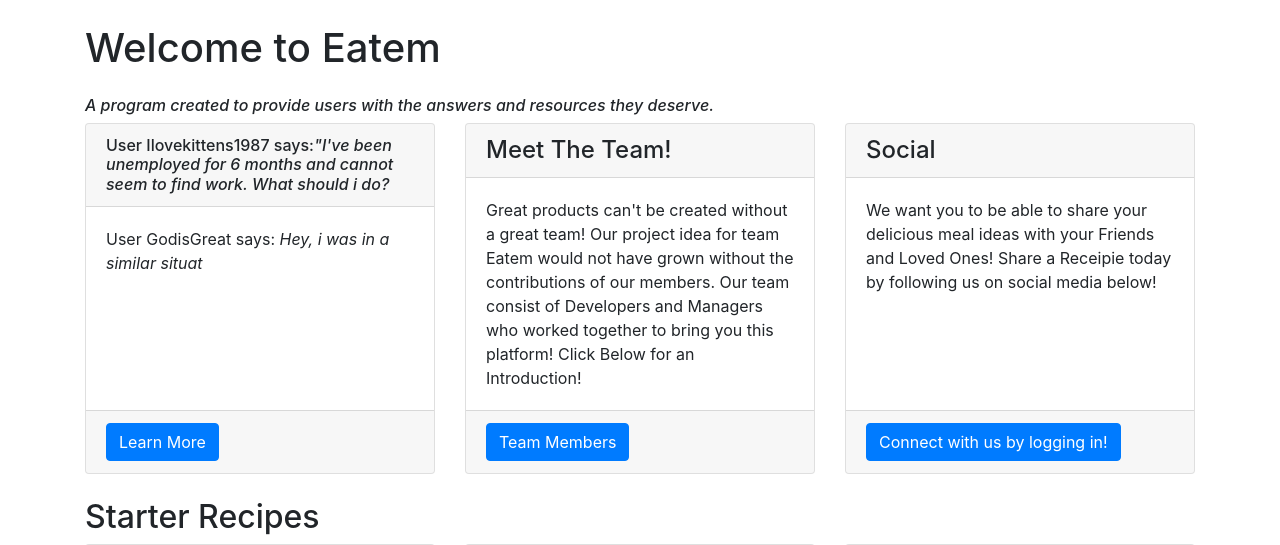
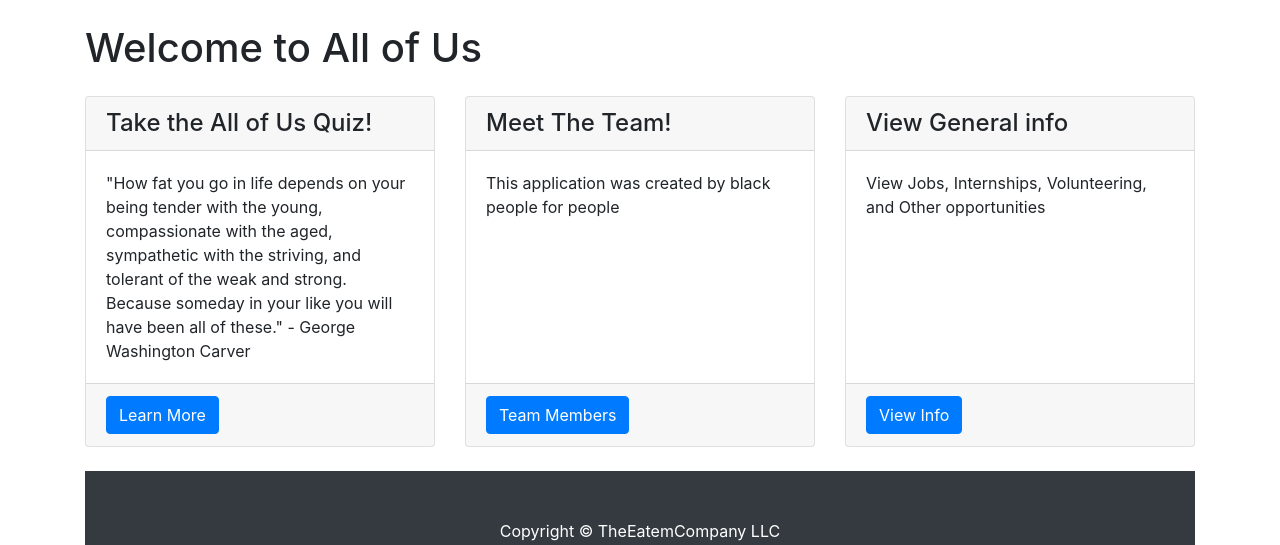
Before and after one commit to ahmadthegoat/Helpme, a Flask app: page / in a window 1280 px wide. Shown: the part 576-1121 px from the top of the page. Run offline with Flask 2, Linux system fonts and the light colour scheme; some libraries are stand-ins or nearby versions.

Commit message:
Changing path for resources

```diff
--- a/app.py
+++ b/app.py
@@ -9,7 +9,16 @@ Bootstrap(app)
 def index():
     return flask.render_template("index.html")
 
+
+@app.route('/resources')
+def resources():
+    return flask.render_template("base.html")
+
+
 app.run(
     port=int(os.getenv('PORT', 8085)),
     host=os.getenv('IP', '127.0.0.1')
 )
+
+if __name__ == '__main__':
+    app.run(debug=True)
--- a/templates/index.html
+++ b/templates/index.html
@@ -69,10 +69,10 @@
         </div>
         <!-- Slide Three - Set the background image for this slide in the line below -->
         <div class="carousel-item" style="background-image: url('https://www.dinneratthezoo.com/wp-content/uploads/2015/08/shrimp-tacos-with-mango-salsa-5.jpg')">
-          <div class="carousel-caption d-none d-md-block">
-            <h3>Dinner</h3>
-            <p></p>
-          </div>
+<!--          <div class="carousel-caption d-none d-md-block">-->
+<!--            <h3>Dinner</h3>-->
+<!--            <p></p>-->
+<!--          </div>-->
         </div>
       </div>
       <a class="carousel-control-prev" href="#carouselExampleIndicators" role="button" data-slide="prev">
@@ -89,16 +89,18 @@
   <!-- Page Content -->
   <div class="container">
 
-    <h1 class="my-4">Welcome to Eatem</h1>
-    <h6><i>A program created to provide users with the answers and resources they deserve.</i></h6>
+    <h1 class="my-4">Welcome to All of Us</h1>
 
     <!-- Marketing Icons Section -->
     <div class="row">
       <div class="col-lg-4 mb-4">
         <div class="card h-100">
-          <h6 class="card-header">User Ilovekittens1987 says:<i>"I've been unemployed for 6 months and cannot seem to find work. What should i do?</i></h6>
+          <h4 class="card-header">Take the All of Us Quiz!</h4>
           <div class="card-body">
-            <p class="card-text">User GodisGreat says: <i>Hey, i was in a similar situat</i></p>
+            <p class="card-text">"How fat you go in life depends on your being tender with the young,
+            compassionate with the aged, sympathetic with the striving, and tolerant of the weak and strong.
+              Because someday in your like you will have been all of these."
+              - George Washington Carver</p>
           </div>
           <div class="card-footer">
             <a href="/quiz" class="btn btn-primary">Learn More</a>
@@ -109,7 +111,7 @@
         <div class="card h-100">
           <h4 class="card-header">Meet The Team!</h4>
           <div class="card-body">
-            <p class="card-text">Great products can't be created without a great team! Our project idea for team Eatem would not have grown without the contributions of our members. Our team consist of Developers and Managers who worked together to bring you this platform! Click Below for an Introduction!</p>
+            <p class="card-text">This application was created by black people for people</p>
           </div>
           <div class="card-footer">
             <a href="/blog" class="btn btn-primary">Team Members</a>
@@ -118,12 +120,12 @@
       </div>
       <div class="col-lg-4 mb-4">
         <div class="card h-100">
-          <h4 class="card-header">Social</h4>
+          <h4 class="card-header">View General info</h4>
           <div class="card-body">
-            <p class="card-text">We want you to be able to share your delicious meal ideas with your Friends and Loved Ones! Share a Receipie today by following us on social media below!</p>
+            <p class="card-text">View Jobs, Internships, Volunteering, and Other opportunities</p>
           </div>
           <div class="card-footer">
-            <a href="/login" class="btn btn-primary">Connect with us by logging in!</a>
+            <a href="/resources" class="btn btn-primary">View Info</a>
           </div>
         </div>
       </div>
@@ -131,76 +133,76 @@
     <!-- /.row -->
 
     <!-- Portfolio Section -->
-    <h2>Starter Recipes</h2>
+<!--    <h2>Starter Recipes</h2>-->
 
-    <div class="row">
-      <div class="col-lg-4 col-sm-6 portfolio-item">
-        <div class="card h-100">
-          <a href="/starter-recipes"><img class="card-img-top" src={{ image1}} alt=""></a>
-          <div class="card-body">
-            <h4 class="card-title">
-              <a href={{ url1 }}>{{ label1 }}</a>
-            </h4>
-<!--            <p class="card-text">Lorem ipsum dolor sit amet, consectetur adipisicing elit. Amet numquam aspernatur eum quasi sapiente nesciunt? Voluptatibus sit, repellat sequi itaque deserunt, dolores in, nesciunt, illum tempora ex quae? Nihil, dolorem!</p>-->
-          </div>
-        </div>
-      </div>
-      <div class="col-lg-4 col-sm-6 portfolio-item">
-        <div class="card h-100">
-          <a href="/starter-recipes"><img class="card-img-top" src={{image2}} alt=""></a>
-          <div class="card-body">
-            <h4 class="card-title">
-              <a href={{ url2 }}>{{ label2 }}</a>
-            </h4>
+<!--    <div class="row">-->
+<!--      <div class="col-lg-4 col-sm-6 portfolio-item">-->
+<!--        <div class="card h-100">-->
+<!--          <a href="/starter-recipes"><img class="card-img-top" src={{ image1}} alt=""></a>-->
+<!--          <div class="card-body">-->
+<!--            <h4 class="card-title">-->
+<!--              <a href={{ url1 }}>{{ label1 }}</a>-->
+<!--            </h4>-->
+<!--&lt;!&ndash;            <p class="card-text">Lorem ipsum dolor sit amet, consectetur adipisicing elit. Amet numquam aspernatur eum quasi sapiente nesciunt? Voluptatibus sit, repellat sequi itaque deserunt, dolores in, nesciunt, illum tempora ex quae? Nihil, dolorem!</p>&ndash;&gt;-->
+<!--          </div>-->
+<!--        </div>-->
+<!--      </div>-->
+<!--      <div class="col-lg-4 col-sm-6 portfolio-item">-->
+<!--        <div class="card h-100">-->
+<!--          <a href="/starter-recipes"><img class="card-img-top" src={{image2}} alt=""></a>-->
+<!--          <div class="card-body">-->
+<!--            <h4 class="card-title">-->
+<!--              <a href={{ url2 }}>{{ label2 }}</a>-->
+<!--            </h4>-->
 
-          </div>
-        </div>
-      </div>
-      <div class="col-lg-4 col-sm-6 portfolio-item">
-        <div class="card h-100">
-          <a href="/starter-recipes"><img class="card-img-top" src={{image3}} alt=""></a>
-          <div class="card-body">
-            <h4 class="card-title">
-              <a href={{ url3 }}>{{ label3 }}</a>
-            </h4>
-<!--            <p class="card-text">Lorem ipsum dolor sit amet, consectetur adipisicing elit. Quos quisquam, error quod sed cumque, odio distinctio velit nostrum temporibus necessitatibus et facere atque iure perspiciatis mollitia recusandae vero vel quam!</p>-->
-          </div>
-        </div>
-      </div>
-      <div class="col-lg-4 col-sm-6 portfolio-item">
-        <div class="card h-100">
-          <a href="/starter-recipes"><img class="card-img-top" src={{image4}} alt=""></a>
-          <div class="card-body">
-            <h4 class="card-title">
-              <a href={{url4}}>{{label4}}</a>
-            </h4>
-<!--            <p class="card-text">Lorem ipsum dolor sit amet, consectetur adipiscing elit. Nam viverra euismod odio, gravida pellentesque urna varius vitae.</p>-->
-          </div>
-        </div>
-      </div>
-      <div class="col-lg-4 col-sm-6 portfolio-item">
-        <div class="card h-100">
-          <a href="/starter-recipes"><img class="card-img-top" src={{image5}} alt=""></a>
-          <div class="card-body">
-            <h4 class="card-title">
-              <a href={{url5}}>{{label5}}</a>
-            </h4>
-<!--            <p class="card-text">Lorem ipsum dolor sit amet, consectetur adipiscing elit. Nam viverra euismod odio, gravida pellentesque urna varius vitae.</p>-->
-          </div>
-        </div>
-      </div>
-      <div class="col-lg-4 col-sm-6 portfolio-item">
-        <div class="card h-100">
-          <a href="/starter-recipes"><img class="card-img-top" src={{image6}} alt=""></a>
-          <div class="card-body">
-            <h4 class="card-title">
-              <a href={{url6}}>{{label6}}</a>
-            </h4>
-<!--            <p class="card-text">Lorem ipsum dolor sit amet, consectetur adipisicing elit. Itaque earum nostrum suscipit ducimus nihil provident, perferendis rem illo, voluptate atque, sit eius in voluptates, nemo repellat fugiat excepturi! Nemo, esse.</p>-->
-          </div>
-        </div>
-      </div>
-    </div>
+<!--          </div>-->
+<!--        </div>-->
+<!--      </div>-->
+<!--      <div class="col-lg-4 col-sm-6 portfolio-item">-->
+<!--        <div class="card h-100">-->
+<!--          <a href="/starter-recipes"><img class="card-img-top" src={{image3}} alt=""></a>-->
+<!--          <div class="card-body">-->
+<!--            <h4 class="card-title">-->
+<!--              <a href={{ url3 }}>{{ label3 }}</a>-->
+<!--            </h4>-->
+<!--&lt;!&ndash;            <p class="card-text">Lorem ipsum dolor sit amet, consectetur adipisicing elit. Quos quisquam, error quod sed cumque, odio distinctio velit nostrum temporibus necessitatibus et facere atque iure perspiciatis mollitia recusandae vero vel quam!</p>&ndash;&gt;-->
+<!--          </div>-->
+<!--        </div>-->
+<!--      </div>-->
+<!--      <div class="col-lg-4 col-sm-6 portfolio-item">-->
+<!--        <div class="card h-100">-->
+<!--          <a href="/starter-recipes"><img class="card-img-top" src={{image4}} alt=""></a>-->
+<!--          <div class="card-body">-->
+<!--            <h4 class="card-title">-->
+<!--              <a href={{url4}}>{{label4}}</a>-->
+<!--            </h4>-->
+<!--&lt;!&ndash;            <p class="card-text">Lorem ipsum dolor sit amet, consectetur adipiscing elit. Nam viverra euismod odio, gravida pellentesque urna varius vitae.</p>&ndash;&gt;-->
+<!--          </div>-->
+<!--        </div>-->
+<!--      </div>-->
+<!--      <div class="col-lg-4 col-sm-6 portfolio-item">-->
+<!--        <div class="card h-100">-->
+<!--          <a href="/starter-recipes"><img class="card-img-top" src={{image5}} alt=""></a>-->
+<!--          <div class="card-body">-->
+<!--            <h4 class="card-title">-->
+<!--              <a href={{url5}}>{{label5}}</a>-->
+<!--            </h4>-->
+<!--&lt;!&ndash;            <p class="card-text">Lorem ipsum dolor sit amet, consectetur adipiscing elit. Nam viverra euismod odio, gravida pellentesque urna varius vitae.</p>&ndash;&gt;-->
+<!--          </div>-->
+<!--        </div>-->
+<!--      </div>-->
+<!--      <div class="col-lg-4 col-sm-6 portfolio-item">-->
+<!--        <div class="card h-100">-->
+<!--          <a href="/starter-recipes"><img class="card-img-top" src={{image6}} alt=""></a>-->
+<!--          <div class="card-body">-->
+<!--            <h4 class="card-title">-->
+<!--              <a href={{url6}}>{{label6}}</a>-->
+<!--            </h4>-->
+<!--&lt;!&ndash;            <p class="card-text">Lorem ipsum dolor sit amet, consectetur adipisicing elit. Itaque earum nostrum suscipit ducimus nihil provident, perferendis rem illo, voluptate atque, sit eius in voluptates, nemo repellat fugiat excepturi! Nemo, esse.</p>&ndash;&gt;-->
+<!--          </div>-->
+<!--        </div>-->
+<!--      </div>-->
+<!--    </div>-->
     <!-- /.row -->
 
     <!-- Features Section -->
@@ -225,7 +227,7 @@
 <!--    </div>-->
     <!-- /.row -->
 
-    <hr>
+<!--    <hr>-->
 
     <!-- Call to Action Section -->
 <!--    <div class="row mb-4">-->
```
Also changed, not shown: templates/base.html (added, +77 -0 lines), templates/contact.html (added, +187 -0 lines).
